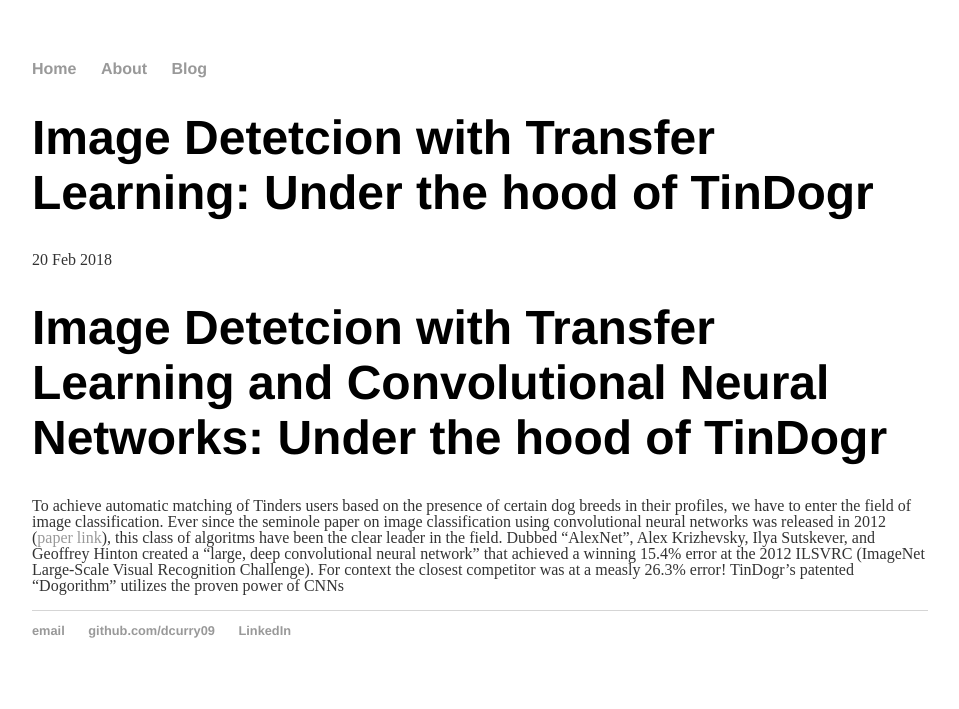
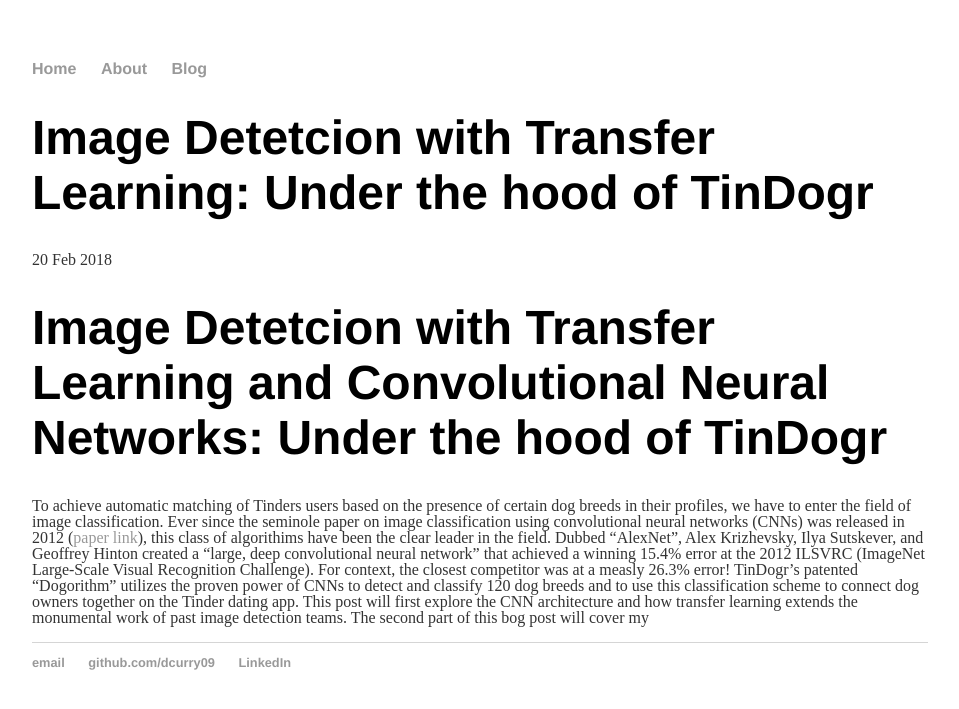
Before and after one commit to dcurry09/dcurry09.github.io, a Jekyll site: the page built from _posts/2018-02-20-david-curry-TinDogr.md, in a window 1280 px wide. Shown: the top 709 px of the page, without its empty margins (160-1119 px from the left). Built offline with Jekyll 4.4.1, drawn with Linux system fonts in a browser that asks for light colours.

Commit message:
Update 2018-02-20-david-curry-TinDogr.md

```diff
--- a/_posts/2018-02-20-david-curry-TinDogr.md
+++ b/_posts/2018-02-20-david-curry-TinDogr.md
@@ -6,4 +6,4 @@
 
 # Image Detetcion with Transfer Learning and Convolutional Neural Networks: Under the hood of TinDogr
 
-To achieve automatic matching of Tinders users based on the presence of certain dog breeds in their profiles, we have to enter the field of image classification.  Ever since the seminole paper on image classification using convolutional neural networks was released in 2012 ([paper link](https://papers.nips.cc/paper/4824-imagenet-classification-with-deep-convolutional-neural-networks.pdf)), this class of algoritms have been the clear leader in the field.  Dubbed "AlexNet", Alex Krizhevsky, Ilya Sutskever, and Geoffrey Hinton created a “large, deep convolutional neural network” that achieved a winning 15.4% error at the 2012 ILSVRC (ImageNet Large-Scale Visual Recognition Challenge).  For context the closest competitor was at a measly 26.3% error!  TinDogr's patented "Dogorithm" utilizes the proven power of CNNs
+To achieve automatic matching of Tinders users based on the presence of certain dog breeds in their profiles, we have to enter the field of image classification.  Ever since the seminole paper on image classification using convolutional neural networks (CNNs) was released in 2012 ([paper link](https://papers.nips.cc/paper/4824-imagenet-classification-with-deep-convolutional-neural-networks.pdf)), this class of algorithims have been the clear leader in the field.  Dubbed "AlexNet", Alex Krizhevsky, Ilya Sutskever, and Geoffrey Hinton created a “large, deep convolutional neural network” that achieved a winning 15.4% error at the 2012 ILSVRC (ImageNet Large-Scale Visual Recognition Challenge).  For context, the closest competitor was at a measly 26.3% error!  TinDogr's patented "Dogorithm" utilizes the proven power of CNNs to detect and classify 120 dog breeds and to use this classification scheme to connect dog owners together on the Tinder dating app.  This post will first explore the CNN architecture and how transfer learning extends the monumental work of past image detection teams.  The second part of this bog post will cover my
```
